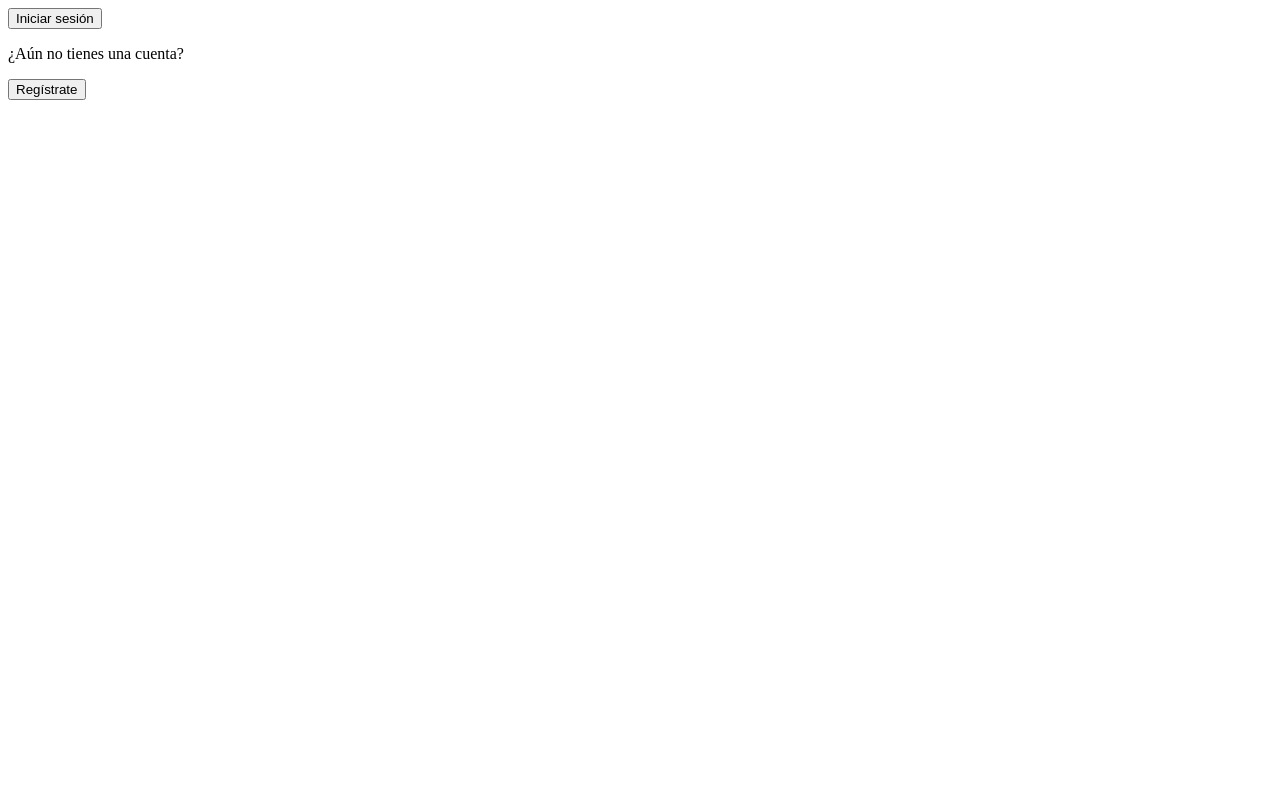
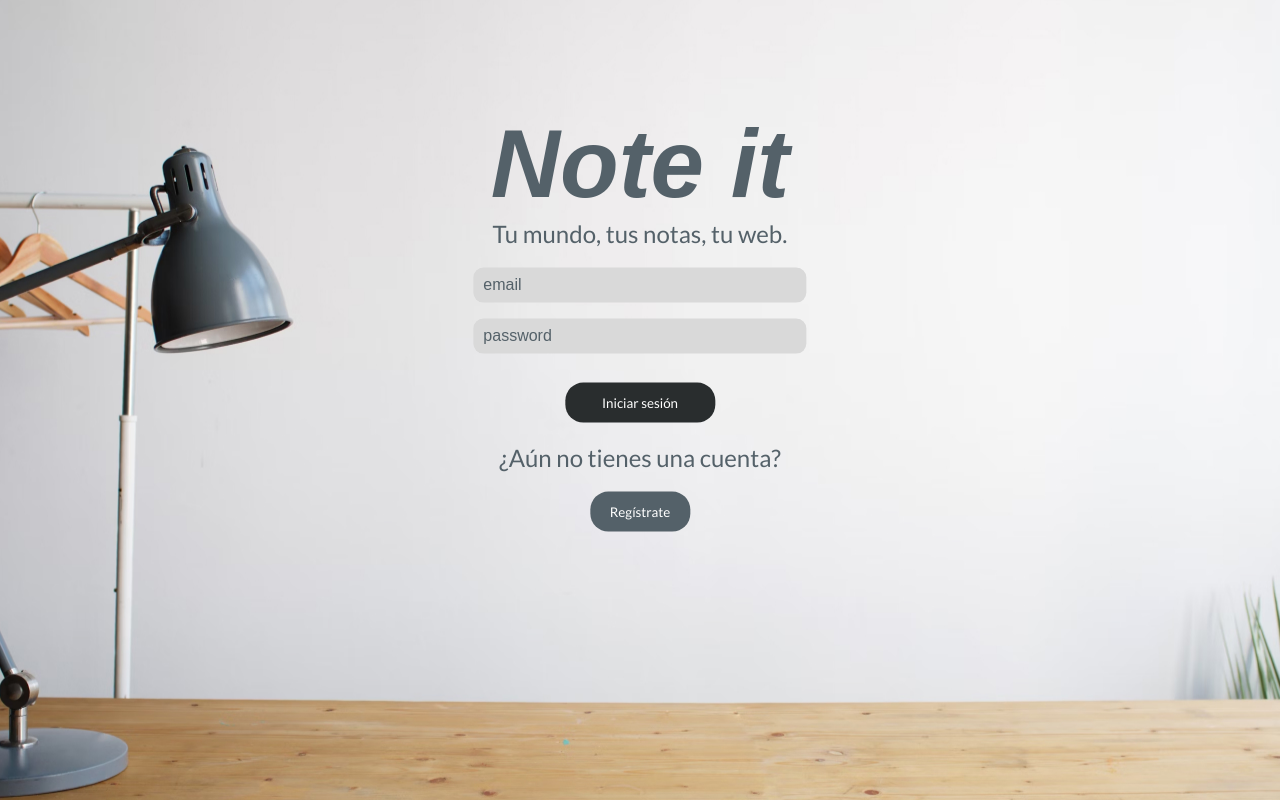
Before and after one commit to TomasNieto7/Proyecto-Mau, a website: page ui/pages/login.html in a window 1280 px wide. Drawn offline with nearby package versions, Linux system fonts and the light colour scheme; a web font is replaced by a local one.

Commit message:
Version sin fallos de estilos en la pagina de login

```diff
--- a/ui/css/login.css
+++ b/ui/css/login.css
@@ -7,7 +7,7 @@ body{
     background-image: url('../img/loginbg2.jpg');
     background-size: auto;
     background-repeat: no-repeat;
-    background-position: 50% 20%;
+    background-position: 50% 30%;
 }
 
 p{
@@ -41,6 +41,10 @@ p{
 
 }
 
+a{
+    text-decoration: none;
+    color: inherit;
+}
 .camposlogin{
     display: flex;
    margin-top: 20px;
--- a/ui/pages/login.html
+++ b/ui/pages/login.html
@@ -1,18 +1,23 @@
-<!DOCTYPE html>
-<html lang="en">
-<head>
-    <meta charset="UTF-8">
-    <meta name="viewport" content="width=device-width, initial-scale=1.0">
 <title>Login</title>
 <script defer src="../js/login.js"></script>
 <script src="https://cdn.jsdelivr.net/npm/axios/dist/axios.min.js"></script>
+<link rel="stylesheet" href="../css/login.css">
 </head>
 <body>
 <main>
     <section>
+        <div class="login">
+            <h1 id="NoteTitle"> Note it</h1>
+            <p>Tu mundo, tus notas, tu web.</p>
+
+                <div class="camposlogin">
+            <input type="text" id="input-email" placeholder="email">
+            <input type="password" id="input-password" placeholder="password">
+
+
                 </div>
 
-        <div class="botoneslogin">
+                <a href="notes.html"><div class="botoneslogin">
                     <button class="btn-login">Iniciar sesión</button>
                     <div class="separator">
                         <p class="cuenta-texto">¿Aún no tienes una cuenta?</p>
@@ -23,5 +28,3 @@
         </div>
     </section>
 </main>
-</body>
-</html>
```
Also changed, not shown: ui/img/loginbg2.jpg (added). Lines whose indentation alone changed are shown as unchanged.
